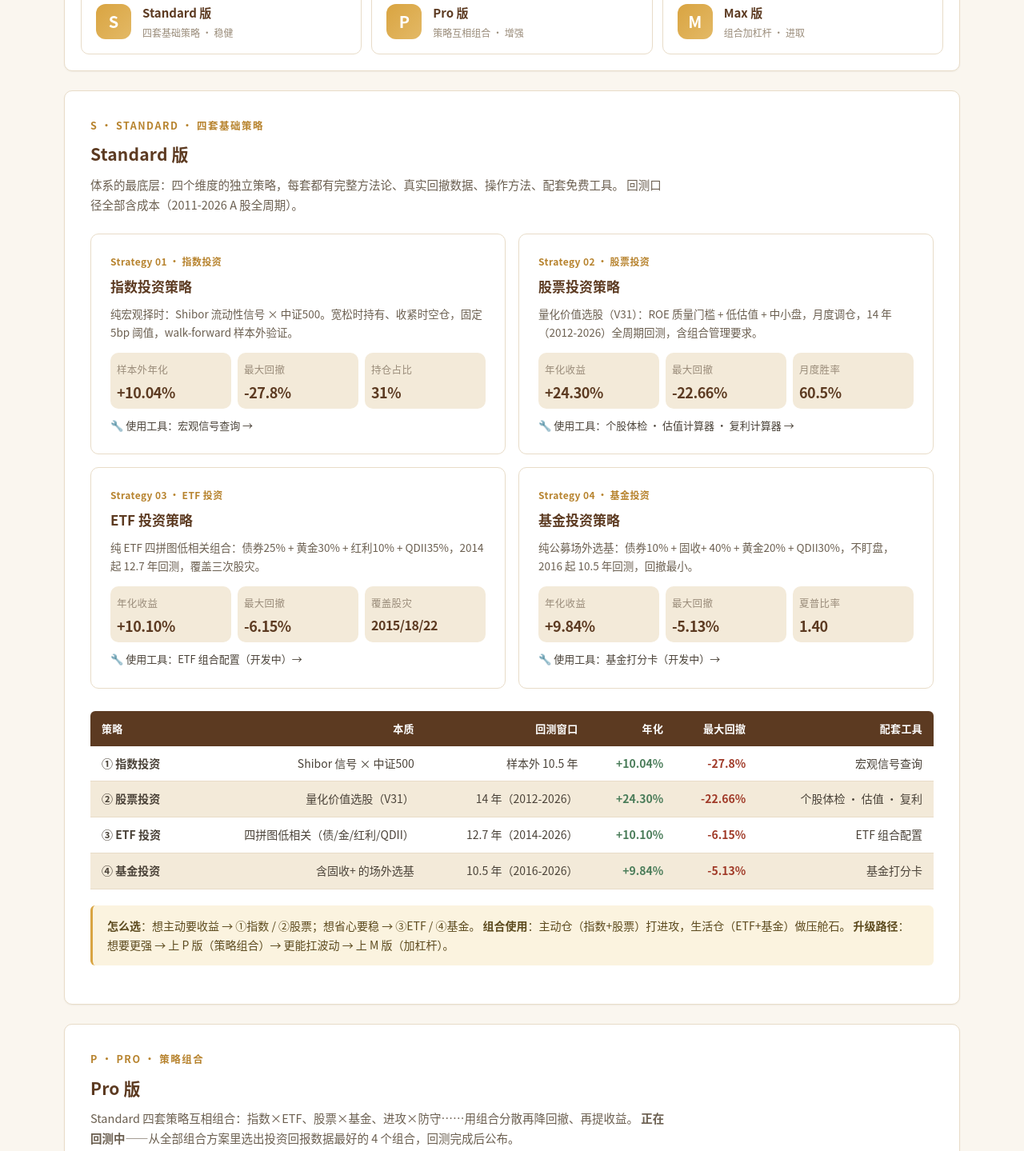
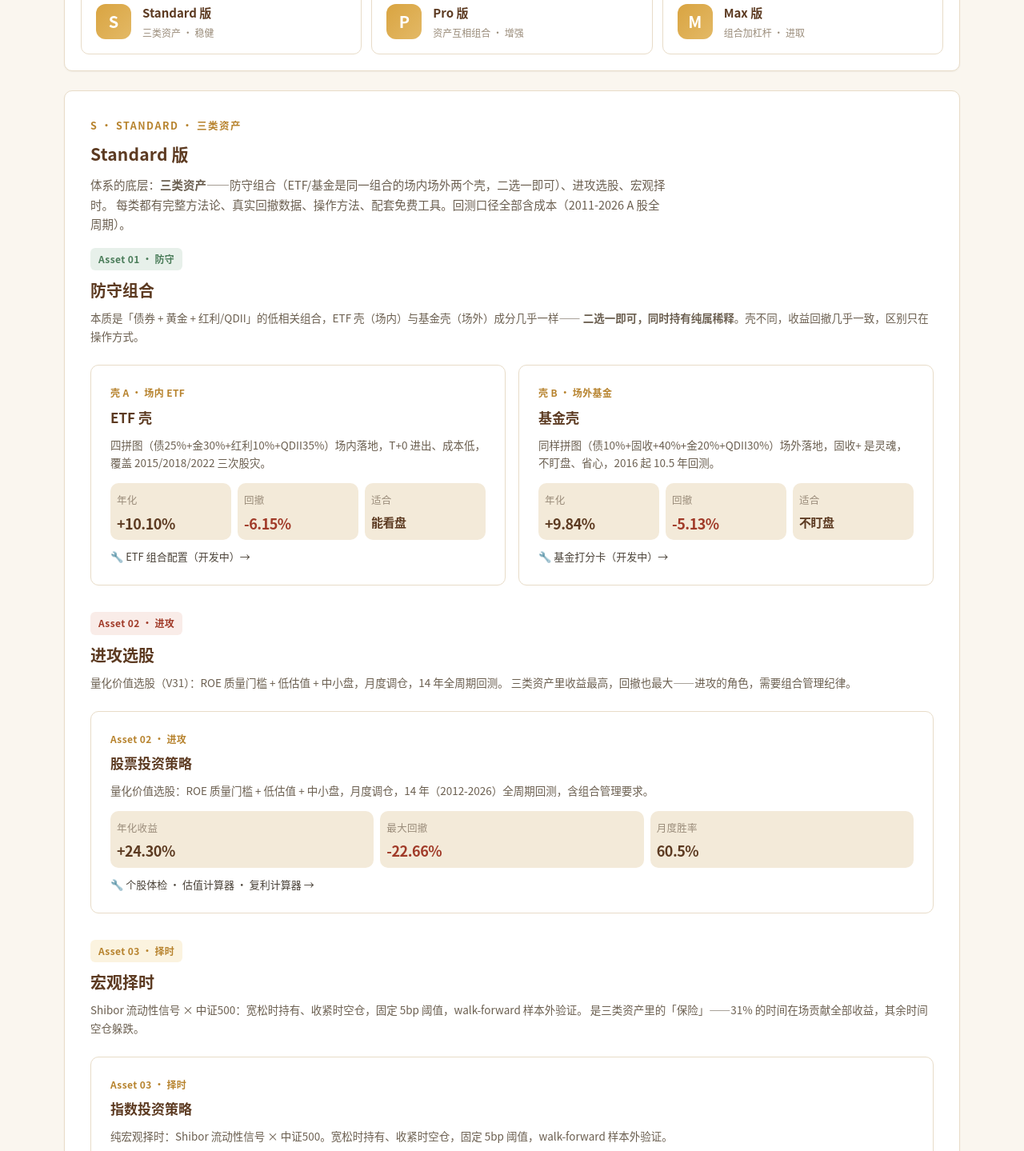
Before and after one commit to pineconexf/songguo-invest, an Astro site: page /songguo-invest/strategies in a window 1280 px wide. Shown: the part 565-2004 px from the top of the page at 80% size. Built offline with nearby package versions, Linux system fonts and the light colour scheme; Astro itself is replaced by a stand-in of ours.

Commit message:
Standard版重构为三类资产: 防守组合(ETF壳/基金壳二选一)+进攻选股+宏观择时;工具分组同步(防守/进攻/择时/通用)

```diff
--- a/src/pages/strategies.astro
+++ b/src/pages/strategies.astro
@@ -3,7 +3,7 @@ import Layout from '../layouts/Layout.astro';
 ---
 <Layout
   title="策略体系"
-  description="松果投资策略体系 — Standard 四策略、Pro 策略组合、Max 杠杆版，三级版本像手机一样从基础到进阶。"
+  description="松果投资策略体系 — Standard 三类资产（防守组合/进攻选股/宏观择时）、Pro 组合、Max 杠杆，三级版本从稳健到进取。"
 >
   <!-- Hero -->
   <section class="hero" style="padding: 56px 48px;">
@@ -13,8 +13,9 @@ import Layout from '../layouts/Layout.astro';
         一个体系<br /><span class="gold">三个版本</span>
       </h1>
       <p class="hero-lead">
-        松果策略像手机一样分三档：<b>S · Standard</b> 四套基础策略，<b>P · Pro</b> 策略互相组合，
-        <b>M · Max</b> 组合加杠杆。同一套体系，从稳健到进取，按你的风险承受力选版本。
+        松果策略像手机一样分三档：<b>S · Standard</b> 三类资产（防守组合、进攻选股、宏观择时），
+        <b>P · Pro</b> 三类资产互相组合，<b>M · Max</b> 组合加杠杆。
+        同一套体系，从稳健到进取，按你的风险承受力选版本。
       </p>
     </div>
   </section>
@@ -26,14 +27,14 @@ import Layout from '../layouts/Layout.astro';
         <div class="version-chip-tag">S</div>
         <div>
           <div class="version-chip-name">Standard 版</div>
-          <div class="version-chip-desc">四套基础策略 · 稳健</div>
+          <div class="version-chip-desc">三类资产 · 稳健</div>
         </div>
       </a>
       <a href="#pro" class="version-chip">
         <div class="version-chip-tag">P</div>
         <div>
           <div class="version-chip-name">Pro 版</div>
-          <div class="version-chip-desc">策略互相组合 · 增强</div>
+          <div class="version-chip-desc">资产互相组合 · 增强</div>
         </div>
       </a>
       <a href="#max" class="version-chip">
@@ -49,123 +50,152 @@ import Layout from '../layouts/Layout.astro';
   <!-- ========== S · Standard ========== -->
   <section class="card" id="standard">
     <div class="section-head">
-      <div class="section-kicker">S · Standard · 四套基础策略</div>
+      <div class="section-kicker">S · Standard · 三类资产</div>
       <h2 class="section-title">Standard 版</h2>
       <p class="section-sub">
-        体系的最底层：四个维度的独立策略，每套都有完整方法论、真实回撤数据、操作方法、配套免费工具。
-        回测口径全部含成本（2011-2026 A 股全周期）。
+        体系的底层：<b>三类资产</b>——防守组合（ETF/基金是同一组合的场内场外两个壳，二选一即可）、进攻选股、宏观择时。
+        每类都有完整方法论、真实回撤数据、操作方法、配套免费工具。回测口径全部含成本（2011-2026 A 股全周期）。
+      </p>
+    </div>
+
+    <!-- 资产 01 · 防守组合 -->
+    <div class="asset-block">
+      <div class="asset-head">
+        <span class="asset-tag" style="background: var(--green-bg); color: var(--green);">Asset 01 · 防守</span>
+        <h3 class="asset-title">防守组合</h3>
+        <p class="asset-desc">
+          本质是「债券 + 黄金 + 红利/QDII」的低相关组合，ETF 壳（场内）与基金壳（场外）成分几乎一样——
+          <b>二选一即可，同时持有纯属稀释</b>。壳不同，收益回撤几乎一致，区别只在操作方式。
         </p>
       </div>
       <div class="link-cards" style="grid-template-columns: repeat(2, 1fr);">
+        <a href="/songguo-invest/strategies/etf/" class="link-card">
+          <div class="master-school" style="color: var(--gold-600);">壳 A · 场内 ETF</div>
+          <h3>ETF 壳</h3>
+          <p>四拼图（债25%+金30%+红利10%+QDII35%）场内落地，T+0 进出、成本低，覆盖 2015/2018/2022 三次股灾。</p>
+          <div class="metric-grid" style="grid-template-columns: repeat(3, 1fr); margin: 14px 0 0; gap: 8px;">
+            <div class="metric-card" style="padding: 10px 8px;"><div class="label">年化</div><div class="value" style="font-size:18px;">+10.10%</div></div>
+            <div class="metric-card" style="padding: 10px 8px;"><div class="label">回撤</div><div class="value" style="font-size:18px; color:#a03a28;">-6.15%</div></div>
+            <div class="metric-card" style="padding: 10px 8px;"><div class="label">适合</div><div class="value" style="font-size:15px;">能看盘</div></div>
+          </div>
+          <div class="master-desc" style="font-size: 13px; margin-top: 10px;">🔧 ETF 组合配置（开发中）→</div>
+        </a>
+        <a href="/songguo-invest/strategies/fund/" class="link-card">
+          <div class="master-school" style="color: var(--gold-600);">壳 B · 场外基金</div>
+          <h3>基金壳</h3>
+          <p>同样拼图（债10%+固收+40%+金20%+QDII30%）场外落地，固收+ 是灵魂，不盯盘、省心，2016 起 10.5 年回测。</p>
+          <div class="metric-grid" style="grid-template-columns: repeat(3, 1fr); margin: 14px 0 0; gap: 8px;">
+            <div class="metric-card" style="padding: 10px 8px;"><div class="label">年化</div><div class="value" style="font-size:18px;">+9.84%</div></div>
+            <div class="metric-card" style="padding: 10px 8px;"><div class="label">回撤</div><div class="value" style="font-size:18px; color:#a03a28;">-5.13%</div></div>
+            <div class="metric-card" style="padding: 10px 8px;"><div class="label">适合</div><div class="value" style="font-size:15px;">不盯盘</div></div>
+          </div>
+          <div class="master-desc" style="font-size: 13px; margin-top: 10px;">🔧 基金打分卡（开发中）→</div>
+        </a>
+      </div>
+    </div>
+
+    <!-- 资产 02 · 进攻选股 -->
+    <div class="asset-block">
+      <div class="asset-head">
+        <span class="asset-tag" style="background: var(--red-bg); color: #a03a28;">Asset 02 · 进攻</span>
+        <h3 class="asset-title">进攻选股</h3>
+        <p class="asset-desc">
+          量化价值选股（V31）：ROE 质量门槛 + 低估值 + 中小盘，月度调仓，14 年全周期回测。
+          三类资产里收益最高，回撤也最大——进攻的角色，需要组合管理纪律。
+        </p>
+      </div>
+      <div class="link-cards" style="grid-template-columns: repeat(1, 1fr);">
+        <a href="/songguo-invest/backtest/" class="link-card">
+          <div class="master-school" style="color: var(--gold-600);">Asset 02 · 进攻</div>
+          <h3>股票投资策略</h3>
+          <p>量化价值选股：ROE 质量门槛 + 低估值 + 中小盘，月度调仓，14 年（2012-2026）全周期回测，含组合管理要求。</p>
+          <div class="metric-grid" style="grid-template-columns: repeat(3, 1fr); margin: 14px 0 0; gap: 8px;">
+            <div class="metric-card" style="padding: 10px 8px;"><div class="label">年化收益</div><div class="value" style="font-size:18px;">+24.30%</div></div>
+            <div class="metric-card" style="padding: 10px 8px;"><div class="label">最大回撤</div><div class="value" style="font-size:18px; color:#a03a28;">-22.66%</div></div>
+            <div class="metric-card" style="padding: 10px 8px;"><div class="label">月度胜率</div><div class="value" style="font-size:18px;">60.5%</div></div>
+          </div>
+          <div class="master-desc" style="font-size: 13px; margin-top: 10px;">🔧 个股体检 · 估值计算器 · 复利计算器 →</div>
+        </a>
+      </div>
+    </div>
+
+    <!-- 资产 03 · 宏观择时 -->
+    <div class="asset-block">
+      <div class="asset-head">
+        <span class="asset-tag" style="background: var(--gold-100); color: var(--gold-600);">Asset 03 · 择时</span>
+        <h3 class="asset-title">宏观择时</h3>
+        <p class="asset-desc">
+          Shibor 流动性信号 × 中证500：宽松时持有、收紧时空仓，固定 5bp 阈值，walk-forward 样本外验证。
+          是三类资产里的「保险」——31% 的时间在场贡献全部收益，其余时间空仓躲跌。
+        </p>
+      </div>
+      <div class="link-cards" style="grid-template-columns: repeat(1, 1fr);">
         <a href="/songguo-invest/macro/" class="link-card">
-        <div class="master-school" style="color: var(--gold-600);">Strategy 01 · 指数投资</div>
+          <div class="master-school" style="color: var(--gold-600);">Asset 03 · 择时</div>
           <h3>指数投资策略</h3>
           <p>纯宏观择时：Shibor 流动性信号 × 中证500。宽松时持有、收紧时空仓，固定 5bp 阈值，walk-forward 样本外验证。</p>
           <div class="metric-grid" style="grid-template-columns: repeat(3, 1fr); margin: 14px 0 0; gap: 8px;">
             <div class="metric-card" style="padding: 10px 8px;"><div class="label">样本外年化</div><div class="value" style="font-size:18px;">+10.04%</div></div>
-          <div class="metric-card" style="padding: 10px 8px;"><div class="label">最大回撤</div><div class="value" style="font-size:18px;">-27.8%</div></div>
+            <div class="metric-card" style="padding: 10px 8px;"><div class="label">最大回撤</div><div class="value" style="font-size:18px; color:#a03a28;">-27.8%</div></div>
             <div class="metric-card" style="padding: 10px 8px;"><div class="label">持仓占比</div><div class="value" style="font-size:18px;">31%</div></div>
           </div>
-        <div class="master-desc" style="font-size: 13px; margin-top: 10px;">🔧 使用工具：宏观信号查询 →</div>
-      </a>
-
-      <a href="/songguo-invest/backtest/" class="link-card">
-        <div class="master-school" style="color: var(--gold-600);">Strategy 02 · 股票投资</div>
-        <h3>股票投资策略</h3>
-        <p>量化价值选股（V31）：ROE 质量门槛 + 低估值 + 中小盘，月度调仓，14 年（2012-2026）全周期回测，含组合管理要求。</p>
-        <div class="metric-grid" style="grid-template-columns: repeat(3, 1fr); margin: 14px 0 0; gap: 8px;">
-          <div class="metric-card" style="padding: 10px 8px;"><div class="label">年化收益</div><div class="value" style="font-size:18px;">+24.30%</div></div>
-          <div class="metric-card" style="padding: 10px 8px;"><div class="label">最大回撤</div><div class="value" style="font-size:18px;">-22.66%</div></div>
-          <div class="metric-card" style="padding: 10px 8px;"><div class="label">月度胜率</div><div class="value" style="font-size:18px;">60.5%</div></div>
-        </div>
-        <div class="master-desc" style="font-size: 13px; margin-top: 10px;">🔧 使用工具：个股体检 · 估值计算器 · 复利计算器 →</div>
-      </a>
-
-      <a href="/songguo-invest/strategies/etf/" class="link-card">
-        <div class="master-school" style="color: var(--gold-600);">Strategy 03 · ETF 投资</div>
-        <h3>ETF 投资策略</h3>
-        <p>纯 ETF 四拼图低相关组合：债券25% + 黄金30% + 红利10% + QDII35%，2014 起 12.7 年回测，覆盖三次股灾。</p>
-        <div class="metric-grid" style="grid-template-columns: repeat(3, 1fr); margin: 14px 0 0; gap: 8px;">
-          <div class="metric-card" style="padding: 10px 8px;"><div class="label">年化收益</div><div class="value" style="font-size:18px;">+10.10%</div></div>
-          <div class="metric-card" style="padding: 10px 8px;"><div class="label">最大回撤</div><div class="value" style="font-size:18px;">-6.15%</div></div>
-          <div class="metric-card" style="padding: 10px 8px;"><div class="label">覆盖股灾</div><div class="value" style="font-size:16px;">2015/18/22</div></div>
-        </div>
-        <div class="master-desc" style="font-size: 13px; margin-top: 10px;">🔧 使用工具：ETF 组合配置（开发中）→</div>
-      </a>
-
-      <a href="/songguo-invest/strategies/fund/" class="link-card">
-        <div class="master-school" style="color: var(--gold-600);">Strategy 04 · 基金投资</div>
-        <h3>基金投资策略</h3>
-        <p>纯公募场外选基：债券10% + 固收+ 40% + 黄金20% + QDII30%，不盯盘，2016 起 10.5 年回测，回撤最小。</p>
-        <div class="metric-grid" style="grid-template-columns: repeat(3, 1fr); margin: 14px 0 0; gap: 8px;">
-          <div class="metric-card" style="padding: 10px 8px;"><div class="label">年化收益</div><div class="value" style="font-size:18px;">+9.84%</div></div>
-          <div class="metric-card" style="padding: 10px 8px;"><div class="label">最大回撤</div><div class="value" style="font-size:18px;">-5.13%</div></div>
-          <div class="metric-card" style="padding: 10px 8px;"><div class="label">夏普比率</div><div class="value" style="font-size:18px;">1.40</div></div>
-        </div>
-        <div class="master-desc" style="font-size: 13px; margin-top: 10px;">🔧 使用工具：基金打分卡（开发中）→</div>
+          <div class="master-desc" style="font-size: 13px; margin-top: 10px;">🔧 宏观信号查询 →</div>
         </a>
       </div>
+    </div>
 
+    <!-- 三类资产对比 -->
     <table class="data-table" style="margin-top: 28px;">
       <thead>
         <tr>
-          <th>策略</th>
+          <th>资产</th>
+          <th>角色</th>
           <th>本质</th>
           <th>回测窗口</th>
           <th>年化</th>
           <th>最大回撤</th>
-          <th>配套工具</th>
         </tr>
       </thead>
       <tbody>
         <tr>
-          <td><b>① 指数投资</b></td>
+          <td><b>① 防守组合</b></td>
+          <td>压舱石</td>
+          <td>债+金+红利/QDII（ETF 壳 / 基金壳二选一）</td>
+          <td>12.7 年 / 10.5 年</td>
+          <td class="up">+10.10% / +9.84%</td>
+          <td class="down">-6.15% / -5.13%</td>
+        </tr>
+        <tr>
+          <td><b>② 进攻选股</b></td>
+          <td>收益引擎</td>
+          <td>量化价值选股（V31）</td>
+          <td>14 年（2012-2026）</td>
+          <td class="up">+24.30%</td>
+          <td class="down">-22.66%</td>
+        </tr>
+        <tr>
+          <td><b>③ 宏观择时</b></td>
+          <td>指数保险</td>
           <td>Shibor 信号 × 中证500</td>
           <td>样本外 10.5 年</td>
           <td class="up">+10.04%</td>
           <td class="down">-27.8%</td>
-          <td>宏观信号查询</td>
-        </tr>
-        <tr>
-          <td><b>② 股票投资</b></td>
-          <td>量化价值选股（V31）</td>
-          <td>14 年（2012-2026）</td>
-          <td class="up">+24.30%</td>
-          <td class="down">-22.66%</td>
-          <td>个股体检 · 估值 · 复利</td>
-        </tr>
-        <tr>
-          <td><b>③ ETF 投资</b></td>
-          <td>四拼图低相关（债/金/红利/QDII）</td>
-          <td>12.7 年（2014-2026）</td>
-          <td class="up">+10.10%</td>
-          <td class="down">-6.15%</td>
-          <td>ETF 组合配置</td>
-        </tr>
-        <tr>
-          <td><b>④ 基金投资</b></td>
-          <td>含固收+ 的场外选基</td>
-          <td>10.5 年（2016-2026）</td>
-          <td class="up">+9.84%</td>
-          <td class="down">-5.13%</td>
-          <td>基金打分卡</td>
         </tr>
       </tbody>
     </table>
     <div class="callout" style="margin-top: 20px;">
-      <b>怎么选</b>：想主动要收益 → ①指数 / ②股票；想省心要稳 → ③ETF / ④基金。
-      <b>组合使用</b>：主动仓（指数+股票）打进攻，生活仓（ETF+基金）做压舱石。
-      <b>升级路径</b>：想要更强 → 上 P 版（策略组合）→ 更能扛波动 → 上 M 版（加杠杆）。
+      <b>怎么配</b>：防守打底（选一个壳）+ 进攻增厚（选股）+ 择时保护（指数保险）。
+      <b>升级路径</b>：想要更强 → 上 P 版（三类资产组合）→ 更能扛波动 → 上 M 版（加杠杆）。
     </div>
   </section>
 
   <!-- ========== P · Pro ========== -->
   <section class="card" id="pro">
     <div class="section-head">
-      <div class="section-kicker">P · Pro · 策略组合</div>
+      <div class="section-kicker">P · Pro · 资产组合</div>
       <h2 class="section-title">Pro 版</h2>
       <p class="section-sub">
-        Standard 四套策略互相组合：指数×ETF、股票×基金、进攻×防守……用组合分散再降回撤、再提收益。
+        三类资产互相组合：防守×进攻、防守×择时、进攻×择时、三资产全配……用组合分散再降回撤、再提收益。
         <b>正在回测中</b>——从全部组合方案里选出投资回报数据最好的 4 个组合，回测完成后公布。
       </p>
     </div>
@@ -204,8 +234,8 @@ import Layout from '../layouts/Layout.astro';
       </div>
     </div>
     <div class="callout" style="margin-top: 20px;">
-      <b>组合逻辑预告</b>：从四套策略中选 2-4 套做组合，候选方向包括「指数+ETF 稳健增强」「股票+基金 攻守兼备」
-      「指数+股票 主动进取」「ETF+基金 纯生活仓」等——最终以回测数据为准，不预设结论。
+      <b>组合逻辑预告</b>：从三类资产中选 2-3 类做组合，候选方向包括「防守+进攻 攻守兼备」「防守+择时 稳健保险」
+      「进攻+择时 主动进取」「防守+进攻+择时 全家桶」等——最终以回测数据为准，不预设结论。
     </div>
   </section>
 
@@ -221,7 +251,7 @@ import Layout from '../layouts/Layout.astro';
     </div>
     <div class="metric-grid" style="grid-template-columns: repeat(4, 1fr);">
       <div class="metric-card">
-        <div class="label">现行参考 · 股票策略 1.5x 杠杆</div>
+        <div class="label">现行参考 · 进攻选股 1.5x 杠杆</div>
         <div class="value" style="font-size: 22px;">+34.71%</div>
         <div class="sub">年化收益（V32 杠杆版）</div>
       </div>
@@ -243,7 +273,7 @@ import Layout from '../layouts/Layout.astro';
     </div>
     <div class="callout" style="margin-top: 8px;">
       <b>杠杆逻辑</b>：收益提升约 1.4 倍（24.30% → 34.71%），回撤也同步放大（-22.66% → -33.65%）——杠杆不是白送的收益，是拿回撤换的。
-      更高杠杆倍数、ETF/基金组合的杠杆化，回测跑选中。
+      更高杠杆倍数、防守组合/择时策略的杠杆化，回测跑选中。
     </div>
     <div class="callout warn" style="margin-top: 8px;">
       <b>风险提示</b>：Max 版仅适合风险承受力强的投资者。杠杆放大亏损，极端行情下可能击穿本金，实盘需严格仓位管理。
@@ -274,5 +304,14 @@ import Layout from '../layouts/Layout.astro';
     .version-chip-name { font-size: 15px; font-weight: 700; color: var(--navy-800); }
     .version-chip-desc { font-size: 12px; color: var(--text-3); margin-top: 2px; }
     section[id] { scroll-margin-top: 80px; }
+    .asset-block { margin-bottom: 32px; }
+    .asset-block:last-of-type { margin-bottom: 8px; }
+    .asset-head { margin-bottom: 14px; }
+    .asset-tag {
+      display: inline-block; font-size: 12px; font-weight: 700; letter-spacing: 0.4px;
+      border-radius: 6px; padding: 4px 10px; margin-bottom: 8px;
+    }
+    .asset-title { font-size: 20px; font-weight: 700; color: var(--navy-800); margin: 0 0 6px; }
+    .asset-desc { font-size: 13.5px; color: var(--text-2); line-height: 1.7; margin: 0; }
   </style>
 </Layout>
```
Also changed, not shown: src/pages/tools.astro (+12 -13 lines). Lines whose indentation alone changed are shown as unchanged.
